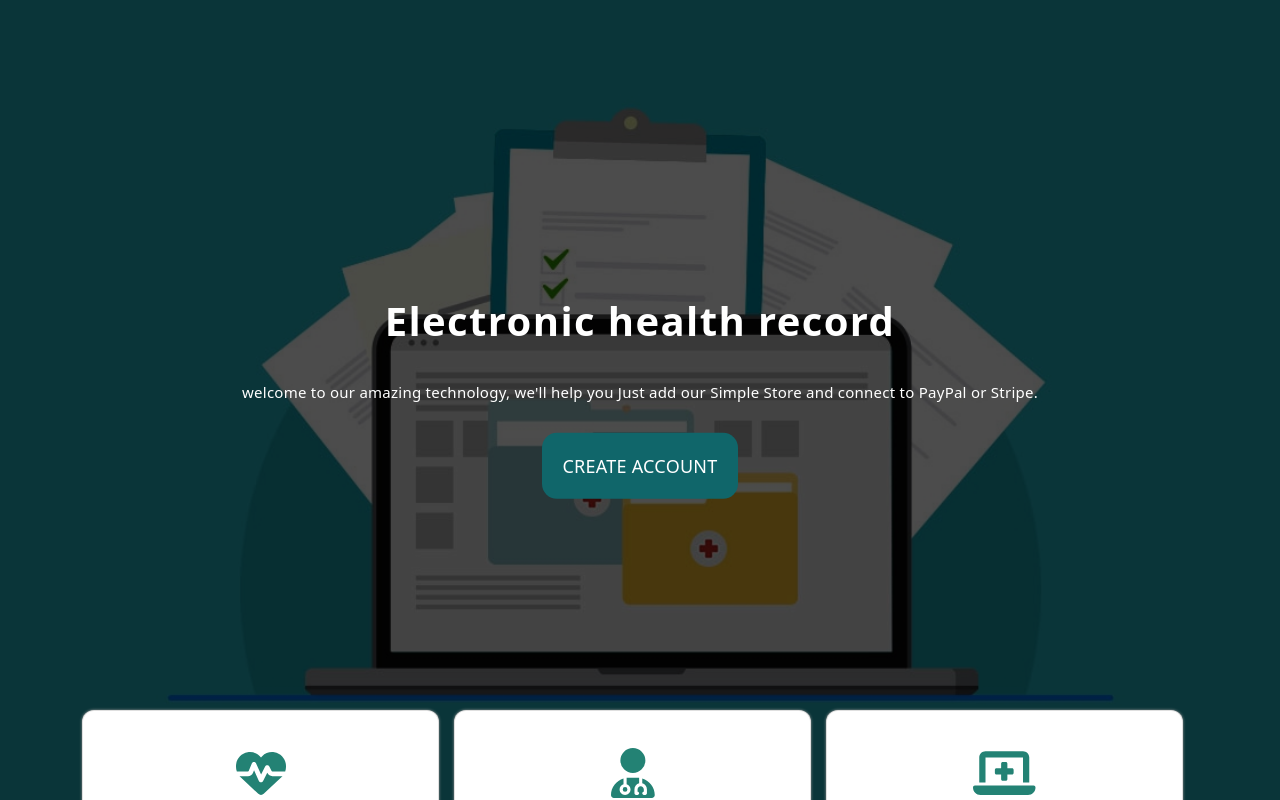
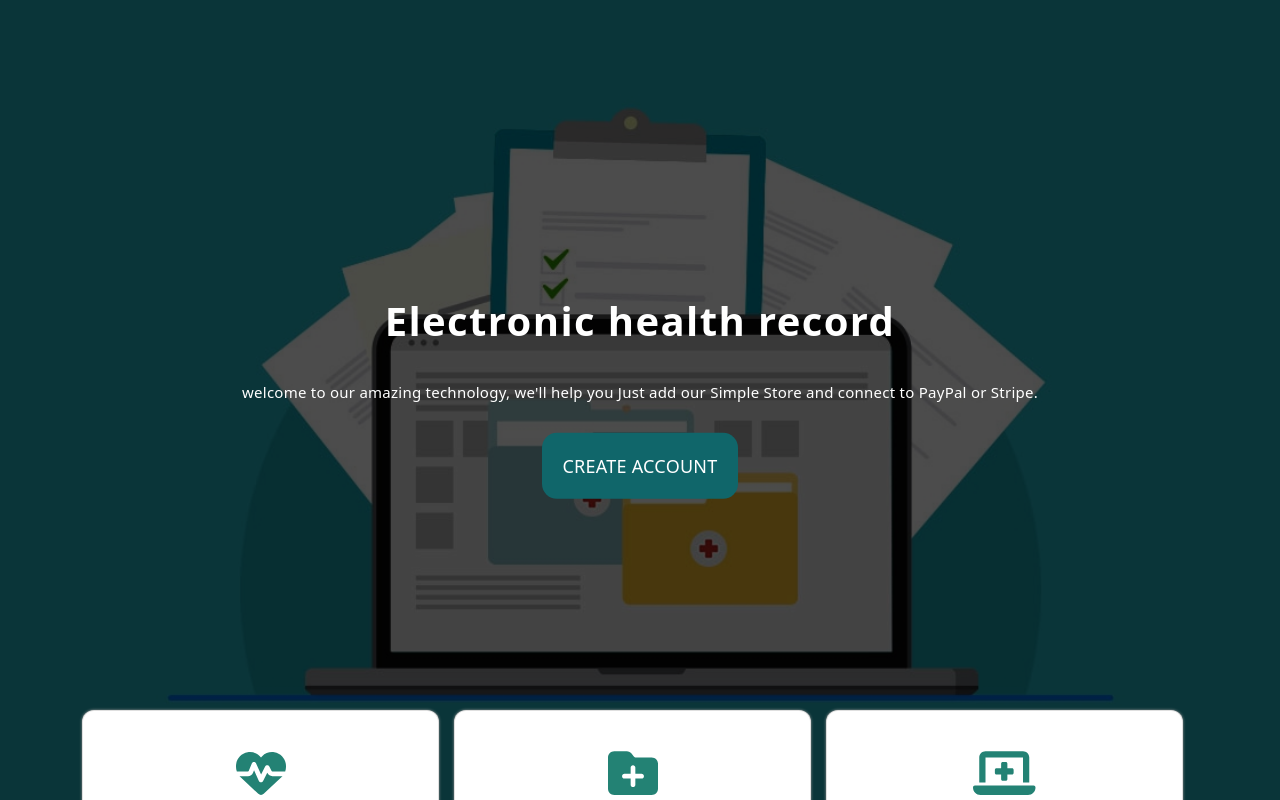
Before and after one commit to Donia-0/Medical-Record-System, a React (Create React App) app: page / in a window 1280 px wide. Shown: the top 800 px of the page. Built offline with nearby package versions, Linux system fonts and the light colour scheme.

Commit message:
hussein-lading-update

```diff
--- a/src/components/layout/Landing.js
+++ b/src/components/layout/Landing.js
@@ -4,6 +4,7 @@ import section1 from "../../images/section1.png";
 import section2 from "../../images/light-color.png";
 import Cards from "./Cards";
 import {
+  faFolderPlus,
   faHeartPulse,
   faLaptopMedical,
   faUserDoctor,
@@ -55,9 +56,9 @@ const Landing = () => {
                 <div className="col-lg-4 col-md-6 col-sm-6 col-12">
                   <div className="card">
                     <Cards
-                      icon={faUserDoctor}
-                      title="Doctors"
-                      text="Doctors, also known as physicians, are licensed health professionals who maintain and restore human health through the practice of medicine. They examine patients, review their medical history."
+                      icon={faFolderPlus}
+                      title="History"
+                      text="The pulse is a bulge of an artery from waves of blood that course through the blood vessels each time the heart beats. The pulse is often taken at the wrist to estimate the heart rate"
                     />
                   </div>
                 </div>
```
